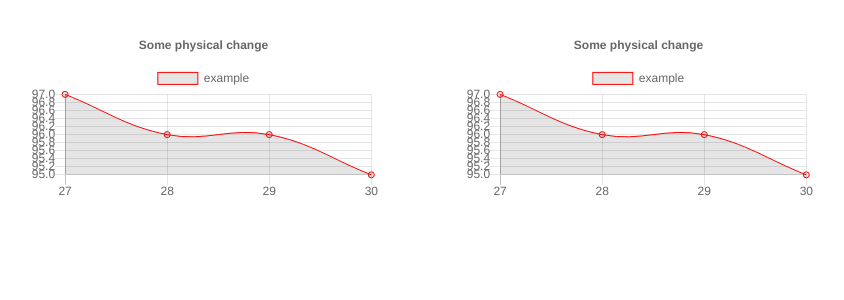
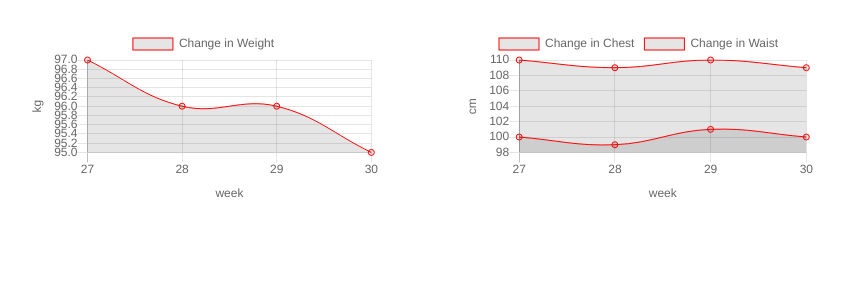
Before and after one commit to olafor/react-fitness, a React (Create React App) app: page / in a window 1280 px wide. Shown: the top 300 px of the page, without its empty margins (219-1063 px from the left). Built offline with nearby package versions, Linux system fonts and the light colour scheme.

Commit message:
further experiments with charts

```diff
--- /dev/null
+++ b/src/Components/chart-configs.js
@@ -0,0 +1,75 @@
+export const chartWeight = {
+  type: 'line',
+  data: {
+    labels: ['27', '28', '29', '30'],
+    datasets: [
+      {
+        label: 'Change in Weight',
+        data: [97, 96, 96, 95],
+        borderColor: 'red',
+        borderWidth: 1,
+      },
+    ],
+  },
+  options: {
+    title: {
+      display: false,
+      text: 'Some physical change',
+    },
+    scales: {
+      yAxes: [{
+        scaleLabel: {
+          display: true,
+          labelString: 'kg',
+        },
+      }],
+      xAxes: [{
+        scaleLabel: {
+          display: true,
+          labelString: 'week',
+        },
+      }],
+    },
+  },
+};
+
+export const chartCircumference = {
+  type: 'line',
+  data: {
+    labels: ['27', '28', '29', '30'],
+    datasets: [
+      {
+        label: 'Change in Chest',
+        data: [110, 109, 110, 109],
+        borderColor: 'red',
+        borderWidth: 1,
+      },
+      {
+        label: 'Change in Waist',
+        data: [100, 99, 101, 100],
+        borderColor: 'red',
+        borderWidth: 1,
+      },
+    ],
+  },
+  options: {
+    title: {
+      display: false,
+      text: 'Some physical change',
+    },
+    scales: {
+      yAxes: [{
+        scaleLabel: {
+          display: true,
+          labelString: 'cm',
+        },
+      }],
+      xAxes: [{
+        scaleLabel: {
+          display: true,
+          labelString: 'week',
+        },
+      }],
+    },
+  },
+};
--- a/src/Components/chart.js
+++ b/src/Components/chart.js
@@ -1,28 +1,8 @@
 import React, { useState, useEffect, useRef } from 'react';
 import Chartjs from 'chart.js';
 
-const chartConfig = {
-  type: 'line',
-  data: {
-    labels: ['27', '28', '29', '30'],
-    datasets: [
-      {
-        label: 'example',
-        data: [97, 96, 96, 95],
-        borderColor: 'red',
-        borderWidth: 1,
-      },
-    ],
-  },
-  options: {
-    title: {
-      display: true,
-      text: 'Some physical change',
-    },
-  },
-};
-
-const Chart = () => {
+const Chart = (props) => {
+  const chartConfig = props.chartConfig;
   const chartContainer = useRef(null);
   const [chartInstance, setChartInstance] = useState(null);
 
--- a/src/Components/dashboard.js
+++ b/src/Components/dashboard.js
@@ -1,5 +1,6 @@
 import React from 'react';
 import Grid from '@material-ui/core/Grid';
+import { chartWeight, chartCircumference } from './chart-configs';
 import Chart from './chart';
 
 const Dashboard = () => (
@@ -13,10 +14,10 @@ const Dashboard = () => (
       }}
     >
       <Grid item md={4}>
-        <Chart />
+        <Chart chartConfig={chartWeight} />
       </Grid>
       <Grid item md={4}>
-        <Chart />
+        <Chart chartConfig={chartCircumference} />
       </Grid>
     </Grid>
   </div>
```
